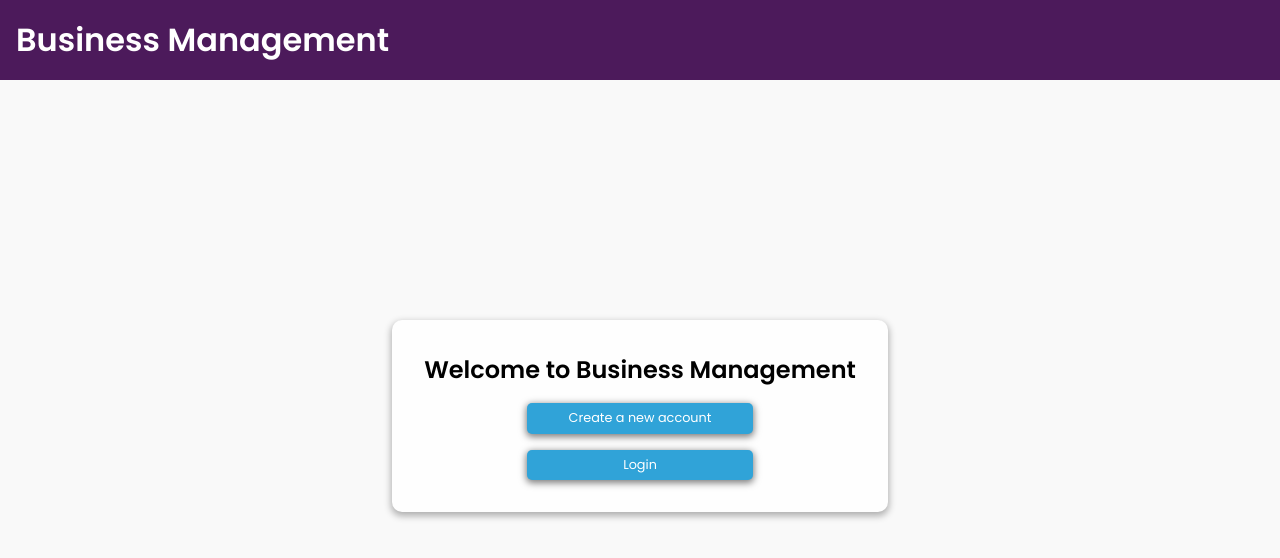
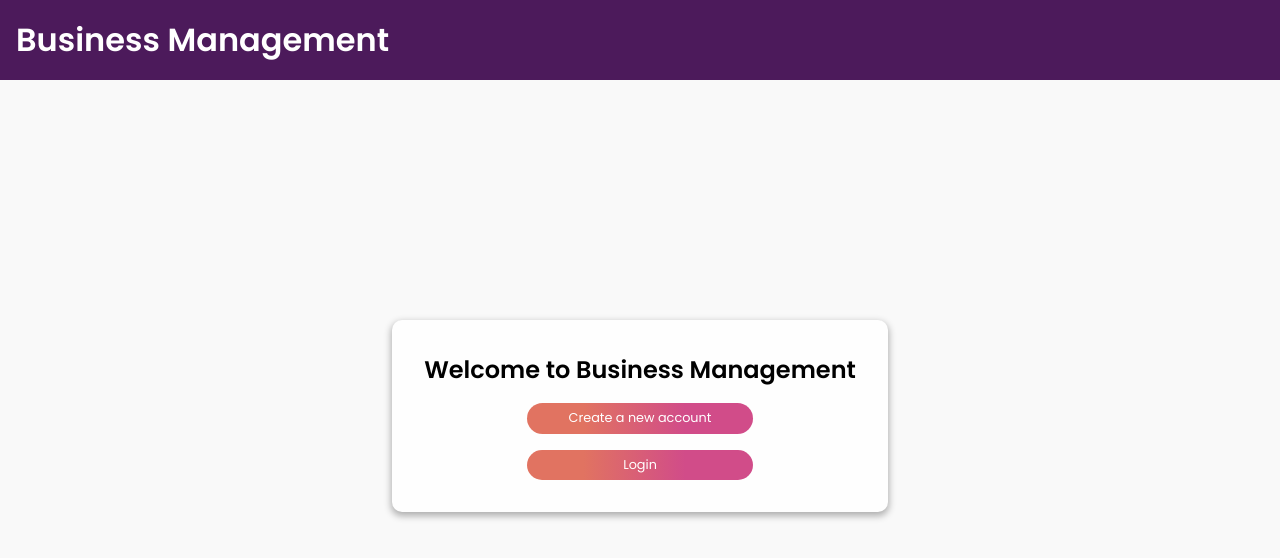
Before and after one commit to msoderblom/assignment-2-business-project, a React (Create React App) app: page / in a window 1280 px wide. Shown: the top 558 px of the page. Built offline with nearby package versions, Linux system fonts and the light colour scheme.

Commit message:
Change styling on button

```diff
--- a/src/components/ButtonStyled.jsx
+++ b/src/components/ButtonStyled.jsx
@@ -3,18 +3,22 @@ import styled from "styled-components";
 
 const Button = styled.button`
   appearance: none;
-  background-color: ${(props) => props.theme.summerSky};
+  background: rgb(225, 115, 97);
+  background: linear-gradient(
+    90deg,
+    rgba(225, 115, 97, 1) 25%,
+    rgba(209, 76, 137, 1) 70%
+  );
   border: none;
-  border-radius: 5px;
-  box-shadow: 0px 2px 7px 1px rgba(0, 0, 0, 0.5);
+  border-radius: 50px;
+  /*   box-shadow: 0px 2px 7px 1px rgba(0, 0, 0, 0.5); */
   color: white;
   font-size: 0.8em;
   padding: 0.5em 0.8em;
-  transition: background-color 0.25s, color 0.25s;
+  transition: all 0.2s ease-in-out;
 
   &:hover {
-    color: ${(props) => props.theme.summerSky};
-    background-color: white;
+    transform: scale(1.03);
     cursor: pointer;
   }
   &:focus {
```
